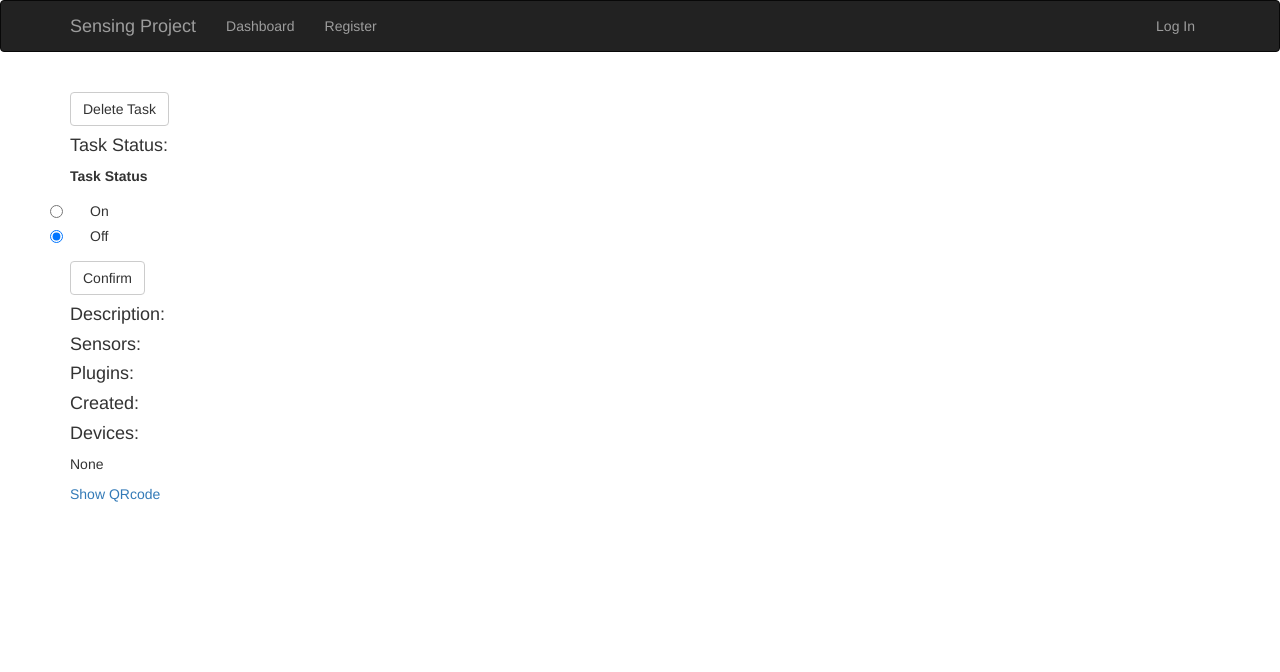
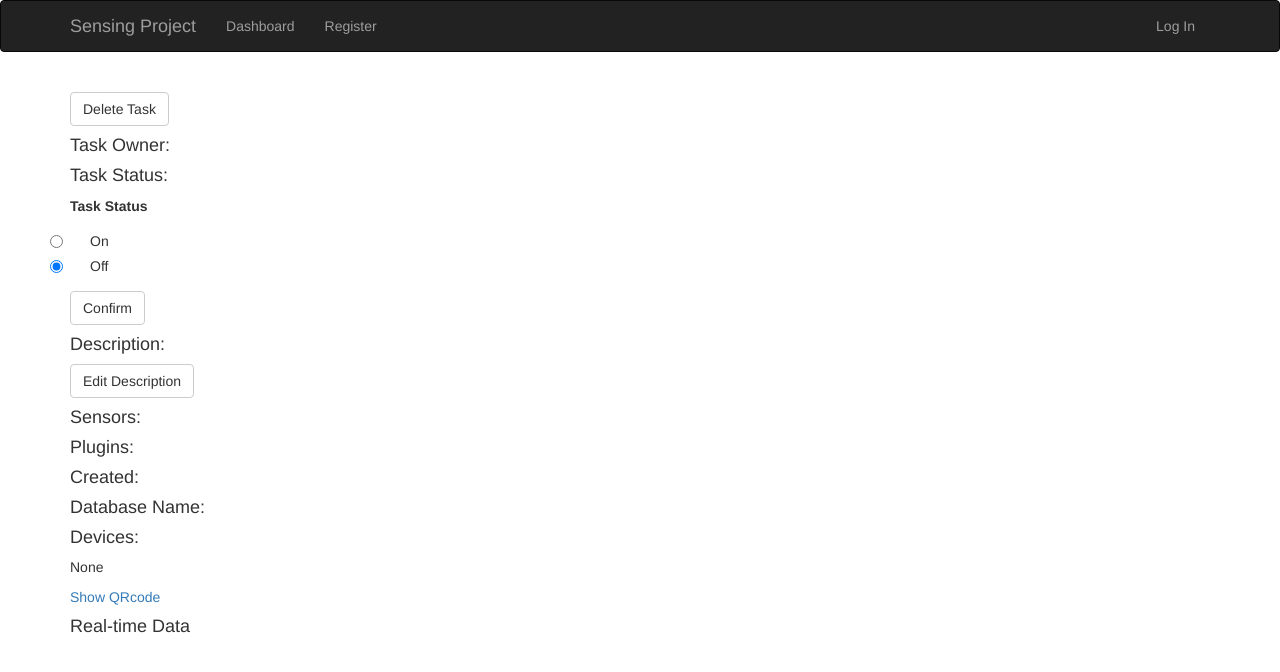
Before and after one commit to sezakilab/MiMoSense, a Flask app: template app/templates/task.html in a window 1280 px wide. Shown: the top 672 px of the page. Run offline with Flask 2, Linux system fonts and the light colour scheme; the template is opened without the code that fills it: values that come from a table or form of the project are taken from there, others are empty; some libraries are stand-ins or nearby versions.

Commit message:
modify task page

```diff
--- a/app/auth/views.py
+++ b/app/auth/views.py
@@ -125,6 +125,7 @@
 
 #Function for creating user's task table in user's database.
 def create_new_databasetable(current_user,task):
+    #SQLALCHEMY_DATABASE_URI2 = 'mysql+pymysql://'+current_user.lastname+"_"+str(current_user.id)+':han784533@localhost:3306/'+current_user.lastname+"_"+str(current_user.id)
     conn =pymysql.connect(host='localhost',user=current_user.lastname+"_"+str(current_user.id),password='han784533',db=current_user.lastname+"_"+str(current_user.id),port=3306)
     cursor = conn.cursor()
     sql = "CREATE TABLE %s (id INT NOT NULL AUTO_INCREMENT PRIMARY KEY);"%(task.taskname+"_"+str(task.id))
--- a/app/main/forms.py
+++ b/app/main/forms.py
@@ -14,3 +14,9 @@
     taskstatus = RadioField('Task Status', choices=[('on', 'On'), ('off', 'Off')],default='off',
                                   validators=[DataRequired()])
     confirm = SubmitField('Confirm')
+
+class TaskDescriptionForm(FlaskForm):
+    descrip_edit = SubmitField('Edit Description')
+
+class Sen_Plug_EditForm(FlaskForm):
+    sen_Plug_edit = SubmitField('Edit Sensors & Plugins')
--- a/app/models.py
+++ b/app/models.py
@@ -83,9 +83,9 @@
     __tablename__ = 'devices'
     id = db.Column(db.Integer, primary_key=True, nullable=False)
     task_id = db.Column(db.Integer, db.ForeignKey('tasks.id'))
-    device_ip = db.Column(db.String(50), unique=False, nullable=True)
+    device_ip = db.Column(db.String(50), unique=False, nullable=False)
     device_kind = db.Column(db.String(50), unique=False, nullable=False)
-    device_name = db.Column(db.String(50), unique=False, nullable=False)
+    device_name = db.Column(db.String(50), unique=False, nullable=True)
     created_time = db.Column(db.DateTime(), unique=False,default=datetime.utcnow)
     device_status = db.Column(db.Integer,unique=False, default=0 )
 
--- a/app/templates/task.html
+++ b/app/templates/task.html
@@ -10,6 +10,9 @@
     <h1>{{task.taskname}}</h1>
     {{wtf.quick_form(delete_form)}}
 </div>
+<div class="task-owner">
+    <h4>Task Owner:</h4>
+</div>
 <div class="task-status">
     <h4>Task Status:</h4>
     {{wtf.quick_form(taskstatusform)}}
@@ -18,6 +21,7 @@
 <div class="task-description">
     <h4>Description:</h4>
     <p>{{task.description}}</p>
+    {{wtf.quick_form(description_edit_form)}}
 </div>
 <div class="task-sensors">
     <h4>Sensors:</h4>
@@ -27,14 +31,18 @@
     <h4>Plugins:</h4>
     <p>{{task.plugins}}</p>
 </div>
-<div class="task-time_related">
+<div class="task-created">
     <h4>Created:</h4>
     <p>{{task.created_at}}</p>
+</div>
+<div class="task-databasename">
+    <h4>Database Name:</h4>
 </div>
 <div class="task-devices">
     <h4>Devices:</h4>
     <p>None</p>
 </div>
+
 
 <td>
     <!-- <button class="btn btn-danger" data-toggle="modal" data-target="#confirm-delete">删除</button>-->
@@ -60,4 +68,8 @@
     </div>
 </div>
 
+<div class="Real-time Data">
+    <h4>Real-time Data</h4>
+</div>
+
 {% endblock %}
```
Also changed, not shown: app/main/views.py (+4 -3 lines), 1 other file.
